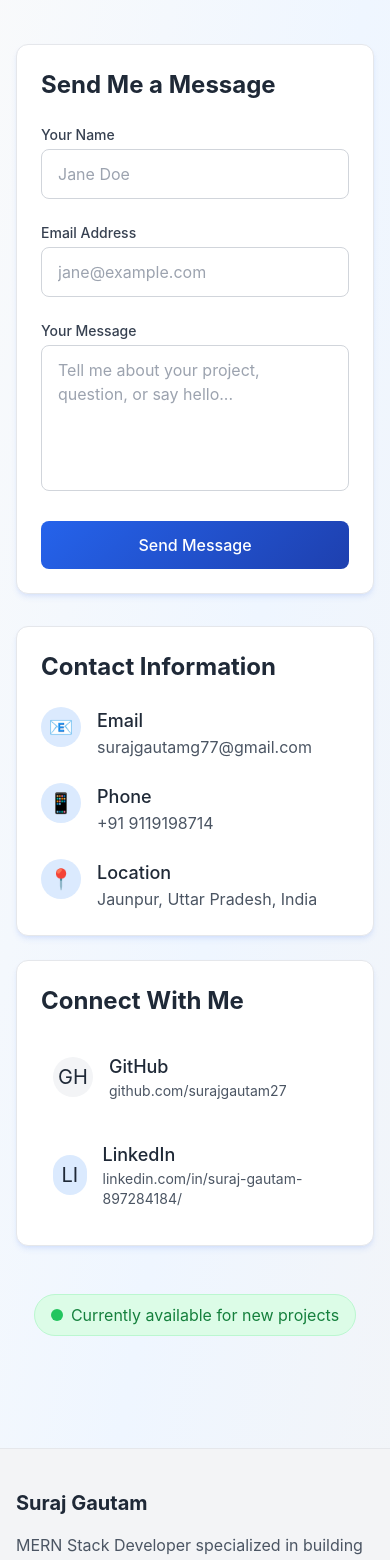
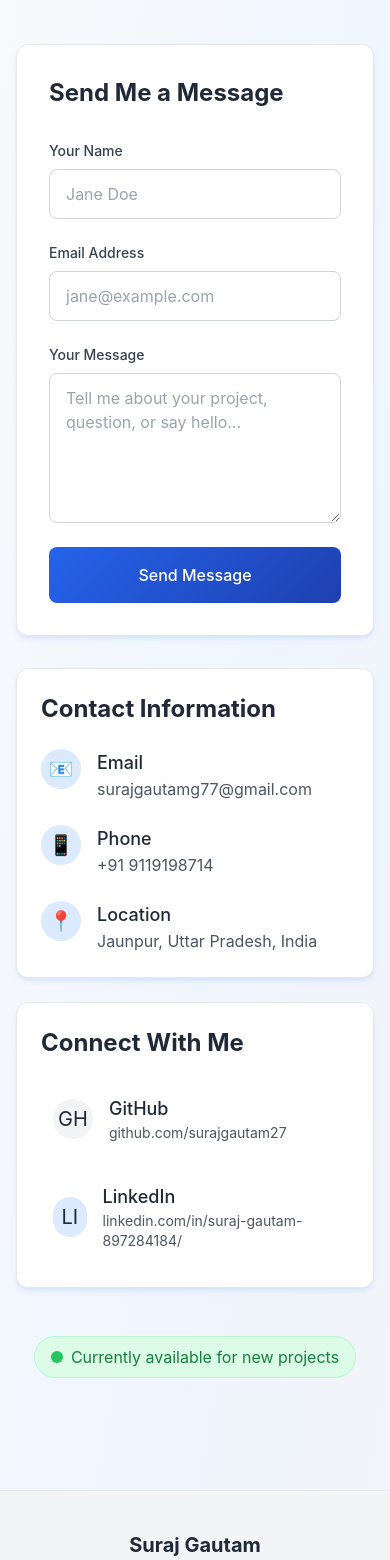
Before and after one commit to surajgautamg77/suraj-portfolio, a React (Create React App) app: page /contact in a window 390 px wide. Shown: the part 140-1700 px from the top of the page. Built offline with nearby package versions, Linux system fonts and the light colour scheme.

Commit message:
issues fixed

```diff
--- a/src/components/layout/Footer.tsx
+++ b/src/components/layout/Footer.tsx
@@ -4,8 +4,8 @@ import { Link } from "react-router-dom";
 const Footer: React.FC = () => {
   return (
     <footer className="bg-gray-100 dark:bg-gray-950 mt-20 py-10 px-4 md:px-8 text-center text-gray-600 dark:text-gray-400 backdrop-blur-sm border-t border-gray-200 dark:border-gray-800 transition-colors duration-300 reveal">
-      <div className="max-w-6xl mx-auto grid grid-cols-1 sm:grid-cols-2 md:grid-cols-3 gap-8 mb-10 text-left">
-        <div className="animate-slide-up delay-100">
+      <div className="max-w-6xl mx-auto grid grid-cols-1 sm:grid-cols-2 md:grid-cols-3 gap-8 mb-10">
+        <div className="animate-slide-up delay-100 text-center sm:text-left">
           <h3 className="text-xl font-bold text-gray-800 dark:text-gray-200 mb-4">
             Suraj Gautam
           </h3>
@@ -14,7 +14,7 @@ const Footer: React.FC = () => {
             experiences with clean, efficient code.
           </p>
         </div>
-        <div className="animate-slide-up delay-200">
+        <div className="animate-slide-up delay-200 text-center sm:text-left">
           <h3 className="text-xl font-bold text-gray-800 dark:text-gray-200 mb-4">
             Quick Links
           </h3>
@@ -53,11 +53,11 @@ const Footer: React.FC = () => {
             </li>
           </ul>
         </div>
-        <div className="animate-slide-up delay-300">
+        <div className="animate-slide-up delay-300 text-center sm:text-left">
           <h3 className="text-xl font-bold text-gray-800 dark:text-gray-200 mb-4">
             Connect
           </h3>
-          <div className="flex space-x-4 mb-4">
+          <div className="flex justify-center sm:justify-start space-x-4 mb-4">
             <a
               href="https://github.com/surajgautam27"
               target="_blank"
@@ -95,7 +95,7 @@ const Footer: React.FC = () => {
               </svg>
             </a>
           </div>
-          <p className="text-gray-600 dark:text-gray-400 hover-underline inline-block">
+          <p className="text-gray-600 dark:text-gray-400 hover-underline">
             surajgautamg77@gmail.com
           </p>
           <p className="text-gray-600 dark:text-gray-400 mt-1">
--- a/src/pages/ContactPage.tsx
+++ b/src/pages/ContactPage.tsx
@@ -59,18 +59,21 @@ const ContactPage: React.FC = () => {
         </p> */}
       </div>
 
-      <div className="grid grid-cols-1 md:grid-cols-2 gap-8 md:gap-12">
+      <div className="grid grid-cols-1 md:grid-cols-2 gap-8 md:gap-12 h-full">
         {/* Contact Form */}
-        <div className="reveal">
-          <div className="bg-white dark:bg-gray-800 p-6 md:p-8 rounded-xl shadow-blue hover:shadow-blue-md transition-all duration-300 border border-gray-200 dark:border-gray-700 hover-lift">
-            <h2 className="text-2xl font-bold mb-6 text-gray-800 dark:text-gray-100">
+        <div className="reveal h-full">
+          <div className="bg-white dark:bg-gray-800 p-8 md:p-10 rounded-xl shadow-blue hover:shadow-blue-md transition-all duration-300 border border-gray-200 dark:border-gray-700 hover-lift h-full flex flex-col">
+            <h2 className="text-2xl font-bold mb-8 text-gray-800 dark:text-gray-100">
               Send Me a Message
             </h2>
-            <form onSubmit={handleSubmit} className="space-y-6">
+            <form
+              onSubmit={handleSubmit}
+              className="space-y-6 flex flex-col flex-grow"
+            >
               <div>
                 <label
                   htmlFor="name"
-                  className="block text-sm font-medium text-gray-700 dark:text-gray-300 mb-1"
+                  className="block text-sm font-medium text-gray-700 dark:text-gray-300 mb-2"
                 >
                   Your Name
                 </label>
@@ -88,7 +91,7 @@ const ContactPage: React.FC = () => {
               <div>
                 <label
                   htmlFor="email"
-                  className="block text-sm font-medium text-gray-700 dark:text-gray-300 mb-1"
+                  className="block text-sm font-medium text-gray-700 dark:text-gray-300 mb-2"
                 >
                   Email Address
                 </label>
@@ -103,10 +106,10 @@ const ContactPage: React.FC = () => {
                   placeholder="jane@example.com"
                 />
               </div>
-              <div>
+              <div className="flex-grow flex flex-col">
                 <label
                   htmlFor="message"
-                  className="block text-sm font-medium text-gray-700 dark:text-gray-300 mb-1"
+                  className="block text-sm font-medium text-gray-700 dark:text-gray-300 mb-2"
                 >
                   Your Message
                 </label>
@@ -116,14 +119,14 @@ const ContactPage: React.FC = () => {
                   required
                   value={formData.message}
                   onChange={handleChange}
-                  rows={5}
-                  className="w-full px-4 py-3 border border-gray-300 dark:border-gray-600 rounded-lg focus:ring-2 focus:ring-blue-500 focus:border-blue-500 bg-white dark:bg-gray-700 text-gray-800 dark:text-gray-100 transition-colors focus-within:shadow-blue-sm resize-none"
+                  className="w-full flex-grow px-4 py-3 border border-gray-300 dark:border-gray-600 rounded-lg focus:ring-2 focus:ring-blue-500 focus:border-blue-500 bg-white dark:bg-gray-700 text-gray-800 dark:text-gray-100 transition-colors focus-within:shadow-blue-sm"
                   placeholder="Tell me about your project, question, or say hello..."
+                  style={{ minHeight: "150px" }}
                 ></textarea>
               </div>
               <button
                 type="submit"
-                className="w-full bg-gradient-primary hover:opacity-90 text-white font-medium py-3 px-6 rounded-lg transition-all duration-300 transform hover:scale-[1.02] hover:shadow-blue hover-lift"
+                className="w-full bg-gradient-primary hover:opacity-90 text-white font-medium py-4 px-6 rounded-lg transition-all duration-300 transform hover:scale-[1.02] hover:shadow-blue hover-lift mt-4"
               >
                 Send Message
               </button>
@@ -132,8 +135,11 @@ const ContactPage: React.FC = () => {
         </div>
 
         {/* Contact Information */}
-        <div className="space-y-6 reveal" style={{ animationDelay: "150ms" }}>
-          <div className="bg-white dark:bg-gray-800 p-6 md:p-8 rounded-xl shadow-blue hover:shadow-blue-md transition-all duration-300 border border-gray-200 dark:border-gray-700 hover-lift">
+        <div
+          className="reveal h-full flex flex-col"
+          style={{ animationDelay: "150ms" }}
+        >
+          <div className="bg-white dark:bg-gray-800 p-6 md:p-8 rounded-xl shadow-blue hover:shadow-blue-md transition-all duration-300 border border-gray-200 dark:border-gray-700 hover-lift flex-grow">
             <h2 className="text-2xl font-bold mb-6 text-gray-800 dark:text-gray-100">
               Contact Information
             </h2>
@@ -186,7 +192,7 @@ const ContactPage: React.FC = () => {
           </div>
 
           {/* Social Profiles */}
-          <div className="bg-white dark:bg-gray-800 p-6 md:p-8 rounded-xl shadow-blue hover:shadow-blue-md transition-all duration-300 border border-gray-200 dark:border-gray-700 hover-lift">
+          <div className="bg-white dark:bg-gray-800 p-6 md:p-8 rounded-xl shadow-blue hover:shadow-blue-md transition-all duration-300 border border-gray-200 dark:border-gray-700 hover-lift mt-6">
             <h2 className="text-2xl font-bold mb-6 text-gray-800 dark:text-gray-100">
               Connect With Me
             </h2>
--- a/src/pages/HomePage.tsx
+++ b/src/pages/HomePage.tsx
@@ -534,38 +534,6 @@ const HomePage: React.FC = () => {
         </div>
       </section>
 
-      {/* Availability Section */}
-      <section className="py-12 md:py-16 px-4 md:px-8 max-w-6xl mx-auto reveal">
-        <div className="bg-gradient-primary dark:bg-gradient-to-r dark:from-blue-500 dark:to-cyan-500 rounded-xl p-8 md:p-12 shadow-blue-lg hover-lift">
-          <div className="text-center">
-            <h2 className="text-2xl md:text-3xl font-bold text-white mb-4">
-              Currently Available for New Projects
-            </h2>
-            <p className="text-white/90 mb-6 max-w-2xl mx-auto">
-              I'm actively seeking new opportunities and collaborations. Whether
-              you have a project in mind or just want to connect, I'd love to
-              hear from you.
-            </p>
-            <div className="flex justify-center gap-4">
-              <a
-                href="mailto:surajgautamg77@gmail.com"
-                className="inline-block glass-effect text-blue-700 dark:text-blue-600 font-medium py-3 px-8 rounded-lg hover:bg-white/90 transition-colors duration-300 transform hover:scale-105"
-              >
-                Email Me
-              </a>
-              <a
-                href="https://www.linkedin.com/in/suraj-gautam-897284184/"
-                target="_blank"
-                rel="noopener noreferrer"
-                className="inline-block glass-effect text-blue-700 dark:text-blue-600 font-medium py-3 px-8 rounded-lg hover:bg-white/90 transition-colors duration-300 transform hover:scale-105"
-              >
-                LinkedIn
-              </a>
-            </div>
-          </div>
-        </div>
-      </section>
-
       {/* Contact CTA Section */}
       <section className="py-16 md:py-20 px-4 md:px-8 max-w-6xl mx-auto text-center reveal">
         <div className="bg-gradient-primary dark:bg-gradient-to-r dark:from-blue-500 dark:to-cyan-500 rounded-xl p-8 md:p-12 shadow-blue-lg hover-lift">
```
